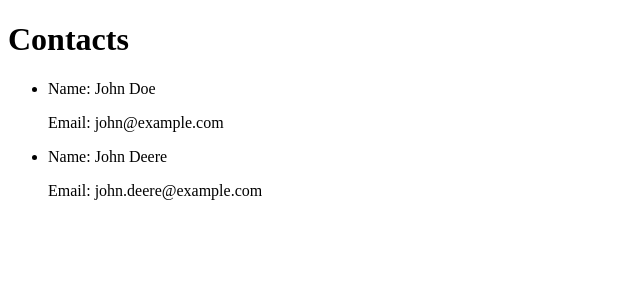
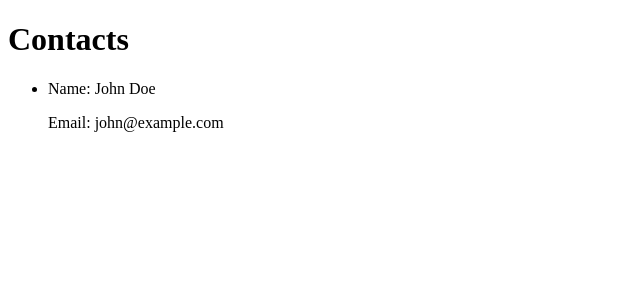
Before and after one commit to ikokyns/vivify-academy-angular, an Angular app: page / in a window 1280 px wide. Shown: the top 300 px of the page, without its empty margins (0-640 px from the left). Built offline with nearby package versions, Linux system fonts and the light colour scheme.

Commit message:
Commit 7 - Use && in ngIf directive to filter by first and last name

```diff
--- a/src/app/contacts/contacts.component.html
+++ b/src/app/contacts/contacts.component.html
@@ -1,7 +1,7 @@
 <h1>Contacts</h1>
 
 <ul *ngFor="let contact of contacts">
-  <li *ngIf="contact.firstName == 'John'">
+  <li *ngIf="contact.firstName == 'John' && contact.lastName == 'Doe'">
     <p>
       Name: {{ contact.firstName }} {{ contact.lastName }}
     </p>
```
